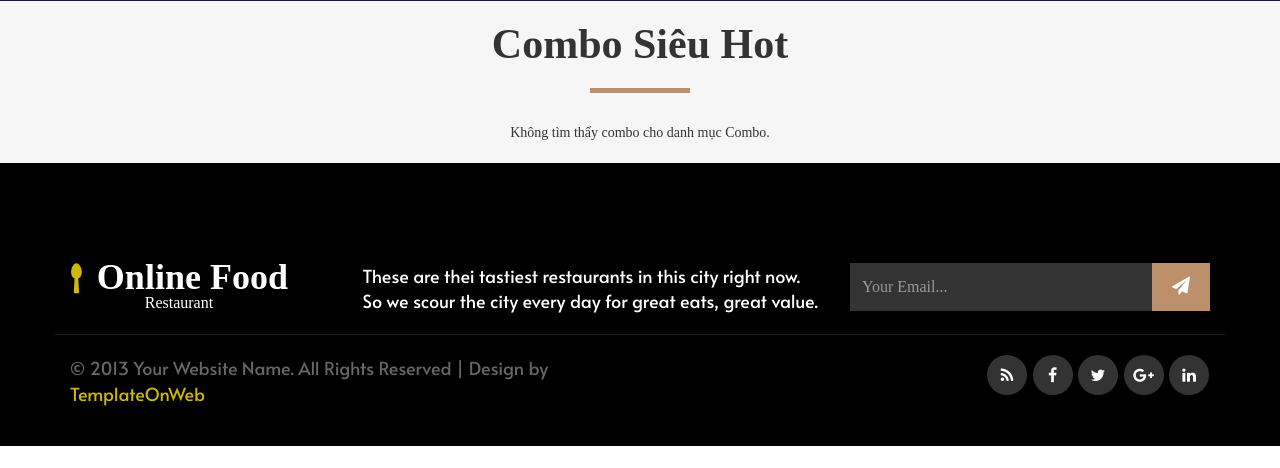
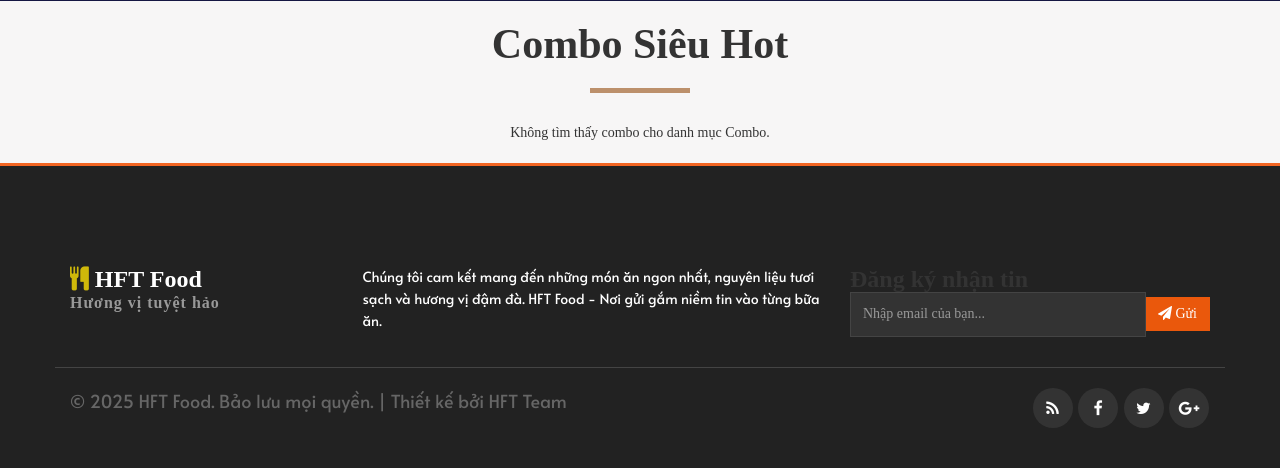
Before and after one commit to huytruong204/CuaHangHFT, a PHP site: page / in a window 1280 px wide. Shown: the part 1405-1873 px from the top of the page. Before the commit the page ends 1851 px from the top, so only its background shows below. Run offline with PHP 8.4, Linux system fonts and the light colour scheme; data that the repository does not hold is empty; some web fonts are replaced.

Commit message:
Cập nhật giao diện footer

```diff
--- a/View/Layout/Footer.php
+++ b/View/Layout/Footer.php
@@ -1,34 +1,45 @@
-
 <section id="footer" class="clearfix">
   <div class="container">
     <div class="row">
       <div class="footer_1 clearfix">
+
         <div class="col-sm-3">
           <div class="footer_1l clearfix">
-	    <a class="navbar-brand" href="index.html"> <i class="fa fa-spoon col_1"></i> Online Food <br> <span class="small_tag">Restaurant</span> </a>
+             <a class="navbar-brand" href="index.php">
+                <i class="fa fa-cutlery col_1"></i> HFT Food <br>
+                <span class="small_tag">Hương vị tuyệt hảo</span>
+            </a>
           </div>
         </div>
+
         <div class="col-sm-5">
           <div class="footer_1m clearfix">
-	    <p class="mgt col">These are thei tastiest restaurants in this city right now. So we scour the city every day for great eats, great value.</p>
+            <p class="mgt col">
+                Chúng tôi cam kết mang đến những món ăn ngon nhất, nguyên liệu tươi sạch và hương vị đậm đà. HFT Food - Nơi gửi gắm niềm tin vào từng bữa ăn.
+            </p>
           </div>
         </div>
+
         <div class="col-sm-4">
           <div class="footer_1r clearfix">
+            <h4 class="text-white mgt">Đăng ký nhận tin</h4>
             <div class="input-group">
-					<input type="text" class="form-control form_2" placeholder="Your Email...">
+                <input type="text" class="form-control form_2" placeholder="Nhập email của bạn...">
                 <span class="input-group-btn">
-						<button class="btn btn-primary" type="button">
-							<i class="fa fa-paper-plane"></i></button>
+                    <button class="btn btn-primary btn-orange-footer" type="button">
+                        <i class="fa fa-paper-plane"></i> Gửi
+                    </button>
                 </span>
             </div>
           </div>
         </div>
+
       </div>
+
       <div class="footer_2 clearfix">
         <div class="col-sm-6">
           <div class="footer_2l clearfix">
-	    <p class="mgt">© 2013 Your Website Name. All Rights Reserved | Design by <a class="col_1" href="http://www.templateonweb.com">TemplateOnWeb</a></p>
+            <p class="mgt">© 2025 HFT Food. Bảo lưu mọi quyền. | Thiết kế bởi HFT Team</p>
           </div>
         </div>
         <div class="col-sm-6">
@@ -38,7 +49,6 @@
                 <li><a href="#" class="icoFacebook" title="Facebook"><i class="fa fa-facebook"></i></a></li>
                 <li><a href="#" class="icoTwitter" title="Twitter"><i class="fa fa-twitter"></i></a></li>
                 <li><a href="#" class="icoGoogle" title="Google +"><i class="fa fa-google-plus"></i></a></li>
-			<li><a href="#" class="icoLinkedin" title="Linkedin"><i class="fa fa-linkedin"></i></a></li>
             </ul>
           </div>
         </div>
--- a/assets/css/global.css
+++ b/assets/css/global.css
@@ -287,56 +287,83 @@ h6 {
 /*********************menu_end****************/
 
 /*********************footer****************/
+/* --- STYLE CHO FOOTER --- */
+
 #footer {
-  padding-top: 40px;
-  padding-bottom: 40px;
-  background: #000;
+    background-color: #222; /* Nền màu xám đen chuyên nghiệp */
+    padding: 40px 0;
+    color: #ccc; /* Màu chữ xám nhạt cho dễ đọc */
+    border-top: 3px solid #f26522; /* Viền cam trên cùng tạo điểm nhấn */
 }
+
+/* Logo HFT trong footer */
 #footer .navbar-brand {
-  font-size: 36px;
-  height: auto;
-  padding: 0;
-  margin: 0;
-  font-weight: bold;
-  padding-right: 0;
-  color: #fff;
+    color: #fff !important;
+    font-size: 24px;
+    font-weight: bold;
+    height: auto;
+    padding: 0;
 }
-#footer .navbar-brand span {
-  display: block;
-  text-align: center;
-  font-weight: 100;
+
+/* Icon cái thìa/dĩa màu cam */
+#footer .col_1 {
+    color: #f26522;
 }
-#footer .navbar-brand i {
-  margin-right: 5px;
-  font-size: 30px;
+
+/* Slogan nhỏ dưới logo */
+#footer .small_tag {
+    font-size: 13px;
+    color: #999;
+    letter-spacing: 1px;
 }
-.footer_1r .form-control {
-  height: 48px;
-  font-size: 16px;
-  border: none;
-  background: #333;
-  box-shadow: none;
-  border-radius: 0;
-  color: #ddd;
+
+/* Đoạn văn giới thiệu */
+#footer .footer_1m p {
+    color: #bbb;
+    line-height: 1.6;
+    font-size: 14px;
 }
-.footer_1r .input-group .btn {
-  background: #bc906b;
-  margin-left: 0 !important;
-  padding: 11.5px 20px;
-  font-size: 18px;
-  border-radius: 0;
-  border: none;
+
+/* Input nhập email */
+#footer .form_2 {
+    background-color: #333;
+    border: 1px solid #444;
+    color: #fff;
+    border-radius: 0; /* Vuông vức hoặc bo tròn tùy bạn */
 }
-.footer_1r .input-group .btn:hover {
-  background: #111;
+#footer .form_2:focus {
+    border-color: #f26522;
+    box-shadow: none;
 }
-.footer_2r ul li a {
-  background-color: #333;
+
+/* Nút gửi tin nhắn màu cam */
+.btn-orange-footer {
+    background-color: #f26522;
+    border-color: #f26522;
+    color: #fff;
+    border-radius: 0;
 }
+.btn-orange-footer:hover {
+    background-color: #d9531e;
+    border-color: #d9531e;
+}
+
+/* Dòng bản quyền dưới cùng */
 .footer_2 {
-  border-top: 1px solid #212020;
-  margin-top: 20px;
-  padding-top: 20px;
+    border-top: 1px solid #444; /* Đường kẻ ngang mờ */
+    margin-top: 30px;
+    padding-top: 20px;
+}
+
+/* Icon mạng xã hội */
+.social-circle li a {
+    background: #333;
+    color: #ccc;
+    transition: .3s;
+}
+.social-circle li a:hover {
+    background: #f26522; /* Hover vào đổi màu cam */
+    color: #fff;
 }
 /*********************footer_end****************/
 
```
Lines whose indentation alone changed are shown as unchanged.
